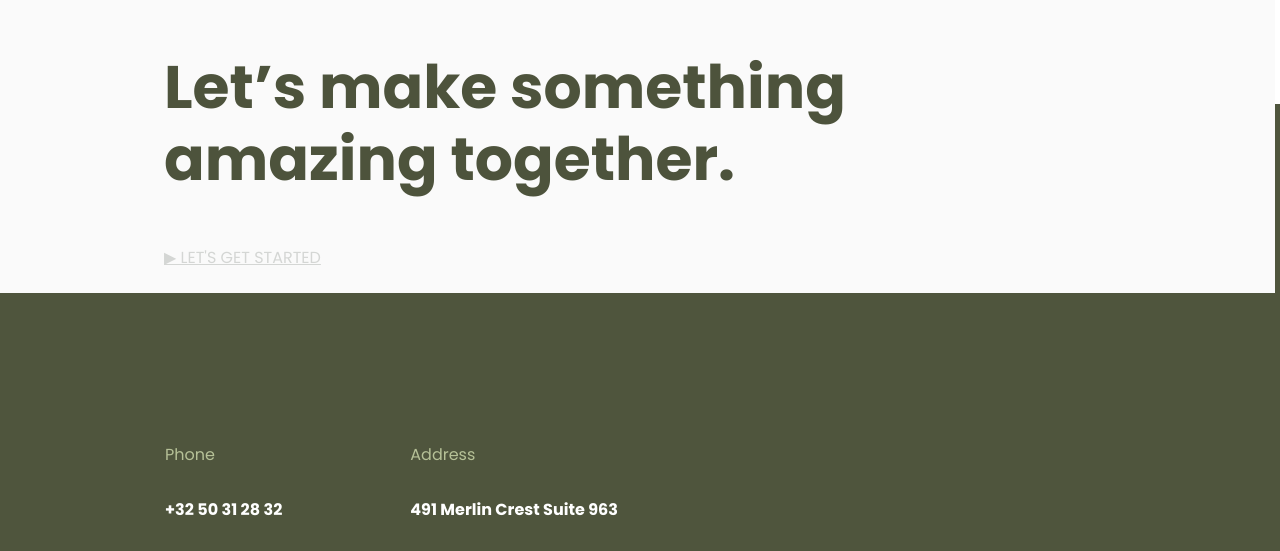
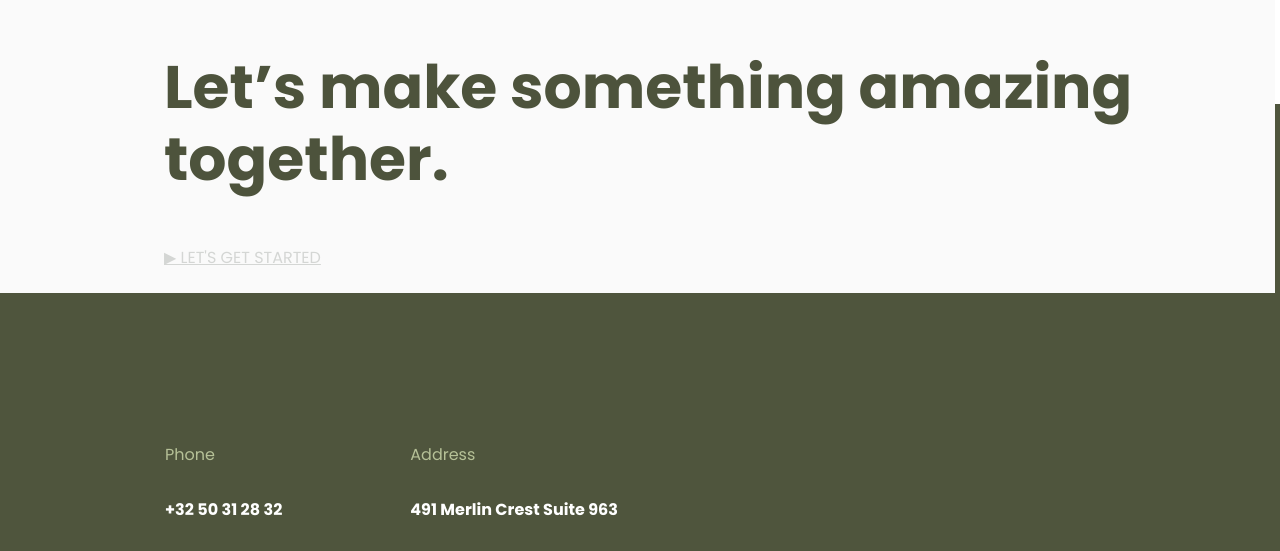
Before and after one commit to Makcim1988/webovio, a plain HTML site: page index.html in a window 1280 px wide. Shown: the part 1644-2195 px from the top of the page. Drawn offline with Linux system fonts and the light colour scheme.

Commit message:
Update style.css

```diff
--- a/css/style.css
+++ b/css/style.css
@@ -419,7 +419,7 @@ body {
 }
 
 .start__title {
-    width: 822px;
+    width: 100%;
     height: 221px;
 }
 
```
